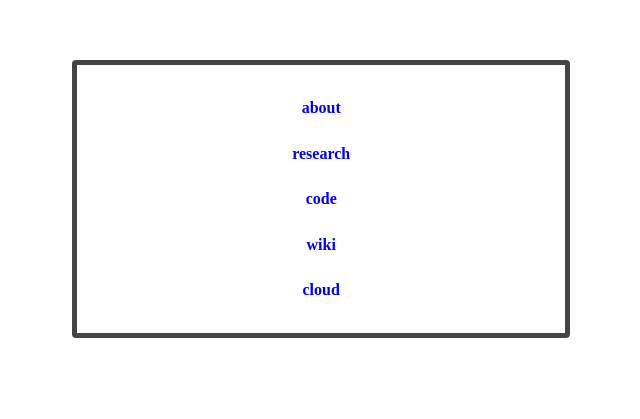
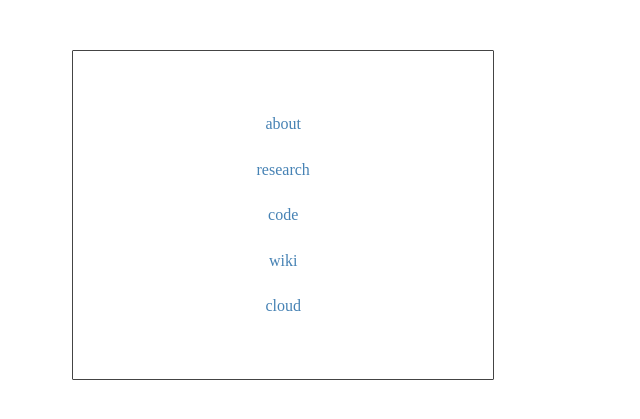
Before and after one commit to dncgst/dncgst.github.io, a Jekyll site: the page index.html, which Jekyll copies as it is, in a window 1280 px wide. Shown: the top 419 px of the page, without its empty margins (299-939 px from the left). Built offline with Jekyll 4.4.1, drawn with Linux system fonts in a browser that asks for light colours.

Commit message:
improved css

```diff
--- a/css/index.css
+++ b/css/index.css
@@ -55,25 +55,24 @@ header figure{
 }
 
 nav {
-    padding: 20px;
+    padding: 50px;
 }
 
 nav ul, nav:active ul {
     display: none;
     position: absolute;
-    width: 35%;
+    width: 25%;
     left: 29%;
-    top: 60px;
-    padding: 20px;
-    border: 5px solid #444;
-    border-radius: 4px 4px 4px 4px; /*4px 0px 4px 4px*/
+    top: 50px;
+    padding: 50px;
+    border: 1px solid #444;
+    border-radius: 1px 1px 1px 1px; /*4px 0px 4px 4px*/
     background: #fff;
 }
 
 nav li {
     width: 100%;
     line-height: 1.6em;
-    font-weight: bold;
     padding: 10px 0;
     margin: 0;
 }
@@ -87,10 +86,10 @@ nav ul {
 }
 
 body a:link, body a:visited{
-    color: #0000FF;
+    color: steelblue;
     text-decoration: none;
 }
 body a:active, body a:hover{
-    color: #000000;
+    color: steelblue;
     text-decoration: none;
 }
--- a/index.html
+++ b/index.html
@@ -21,7 +21,7 @@
     <!-- header -->
     <header>
       <nav>
-	<a href="#" id="header">
+	<a href="#" id="menu">
 	  <figure>
 	    <img src="gnew.png">
 	  </figure>
```
